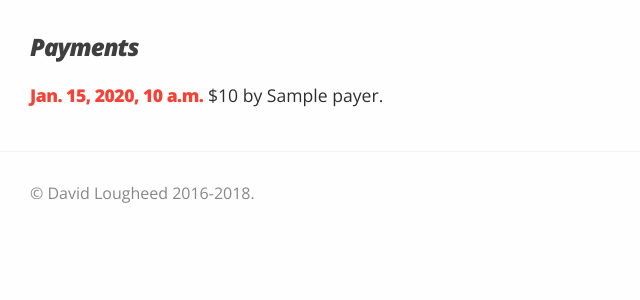
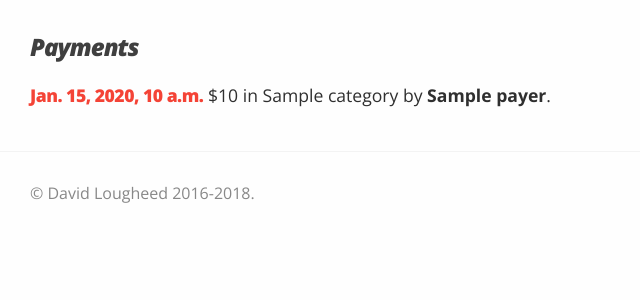
Before and after one commit to davidlougheed/spending-balancer, a Django app: template templates/core/payment_list.html in a window 1280 px wide. Shown: the part 71-371 px from the top of the page, without its empty margins (0-640 px from the left). Run offline with Django 3.2, Linux system fonts and the light colour scheme; the template is opened without the code that fills it: most values are stand-ins (such as "Sample title", 1, 10 or a date in 2020).

Commit message:
Show category in payment list.

```diff
--- a/templates/core/payment_list.html
+++ b/templates/core/payment_list.html
@@ -7,7 +7,9 @@
         {% for payment in payments %}
                 <li>
                     <a href="{% url 'payment-detail' payment.id %}">
-                        <div class="date">{{ payment.date_made }}</div> ${{ payment.amount }} by {{ payment.payer }}.
+                        <div class="date">{{ payment.date_made }}</div>
+                        ${{ payment.amount }}&nbsp;in&nbsp;{{ payment.category.name }}
+                        by&nbsp;<strong>{{ payment.payer }}</strong>.
                     </a>
                 </li>
         {% endfor %}
```
